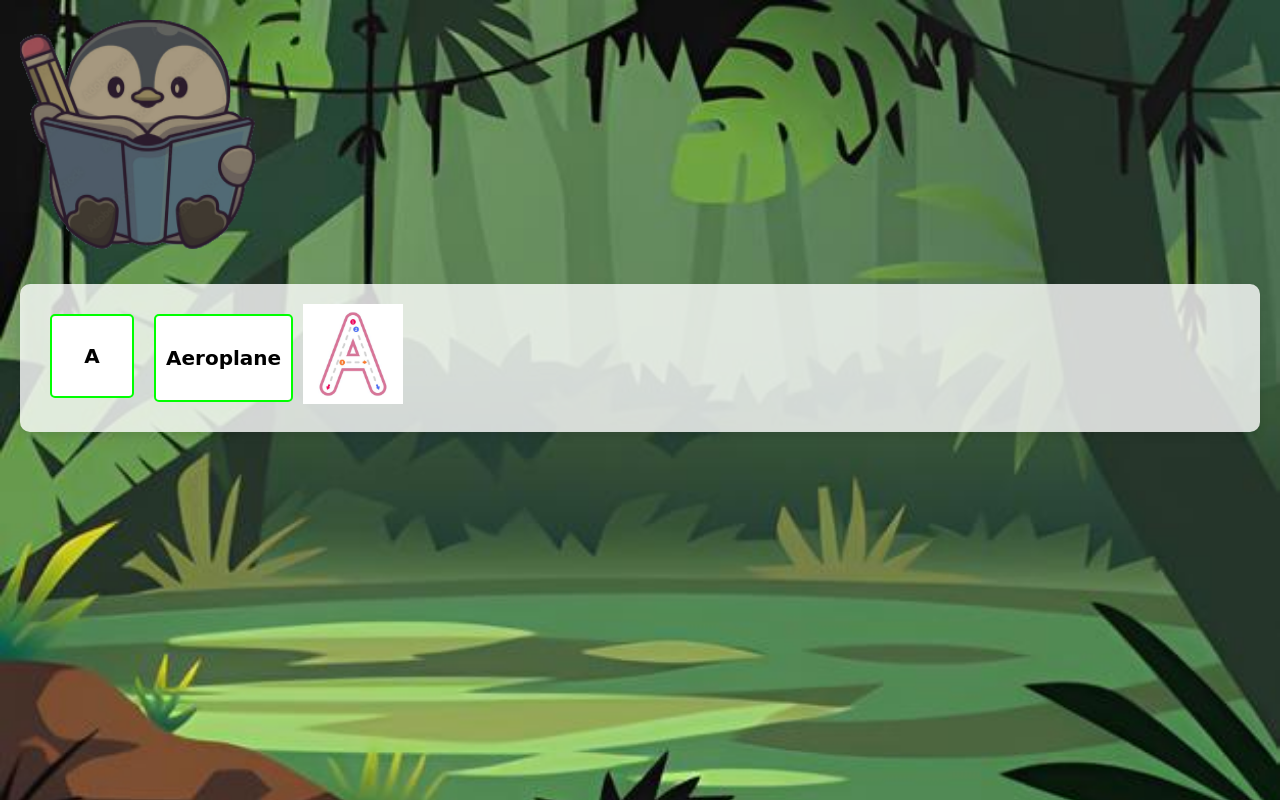
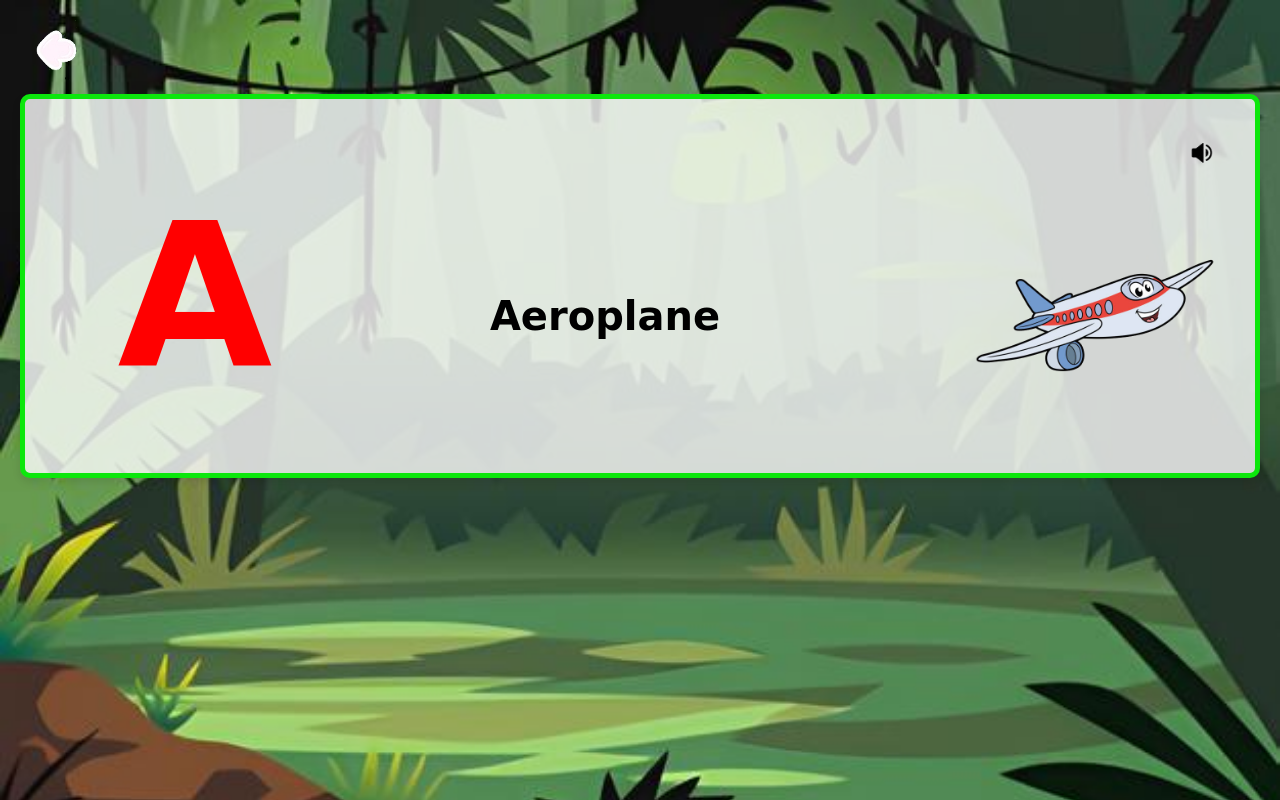
Before and after one commit to abhayjit07/Alphabet-Tracing-App, a plain HTML site: page read-letter-A.html in a window 1280 px wide. Drawn offline with Linux system fonts and the light colour scheme.

Commit message:
Finished design of read page for letter A

```diff
--- a/read-letter-A.html
+++ b/read-letter-A.html
@@ -8,16 +8,27 @@
   </head>
   <body>
     <div class="container">
+      <a href="index2.html">
         <div class="back-button">
           <img
-          src="assets/writing-penguin 1.png"
-          alt="Lion Image"
-          height="250"
-          width="250"
+            src="assets/back image.png"
+            alt="back button"
+            height="60"
+            width="75"
           />
         </div>
+      </a>
     </div>
     <div class="alphabets">
+      <div class="row-1">
+        <img
+          src="assets/sound-icon.png"
+          alt="sound icon"
+          height="50"
+          width="50"
+        />
+      </div>
+      <div class="row-2">
         <div class="alphabet">
           <p>A</p>
         </div>
@@ -26,11 +37,12 @@
         </div>
         <div class="image">
           <img
-          src="assets/A trace image.jpg"
+            src="assets/aeroplane-image.png"
             alt="Aeroplane"
-          height="100"
-          width="100"
+            height="250"
+            width="250"
           />
+        </div>
       </div>
     </div>
   </body>
--- a/style3.css
+++ b/style3.css
@@ -25,39 +25,56 @@ body {
     padding: 20px;
     margin: 20px;
     margin-top: 10px;
-    border-color: aquamarine;
+    border: 5px solid rgb(12, 231, 12); /* Adjust the border color and width */
     box-shadow: 0 4px 8px 0 rgba(0, 0, 0, 0.1);
+    /* display: flex;
+    flex-direction: row;
+    justify-content: space-between; */
+}
+
+.row-1{
+
     display: flex;
-    flex-direction: row;
+    justify-content: flex-end;
+    align-items: center;
+    margin-top: 1000px;
+    margin: 10px;
+    flex-wrap: wrap; /* Allow flex containers to wrap onto multiple lines */
+}
+
+.row-2{
+    display: flex;
+    justify-content: space-between;
+    align-items: center;
+    margin-top: 50px;
+    margin: 10px;
+    flex-wrap: wrap; /* Allow flex containers to wrap onto multiple lines */
+
 }
 
 
-
-.alphabet{
+.alphabet {
     width: 40px;
     height: 40px;
     padding: 20px;
-    margin: 10px;
+    margin-left: 100px;
+    margin-bottom: 40px;
     border-radius: 5px;
     display: flex;
     justify-content: center;
     align-items: center;
-    font-size: 20px;
+    font-size: 200px;
     font-weight: bold;
     font-family: 'Baloo Thambi 2', cursive;
-    color: #000;
-    background-color: #fff;
-    border: 2px solid #00ff00;
+    color: red;
 }
 
-.word{
-    font-size: 20px;
+.word {
+    font-size: 40px;
     font-weight: bold;
     font-family: 'Baloo Thambi 2', cursive;
     color: #000;
     margin: 10px;
     padding: 10px;
     border-radius: 5px;
-    background-color: #fff;
-    border: 2px solid #00ff00;
 }
```
Also changed, not shown: assets/aeroplane-image.jpg (added), assets/aeroplane-image.png (added), assets/back image.png (added), assets/sound-icon.png (added). Lines whose indentation alone changed are shown as unchanged.
